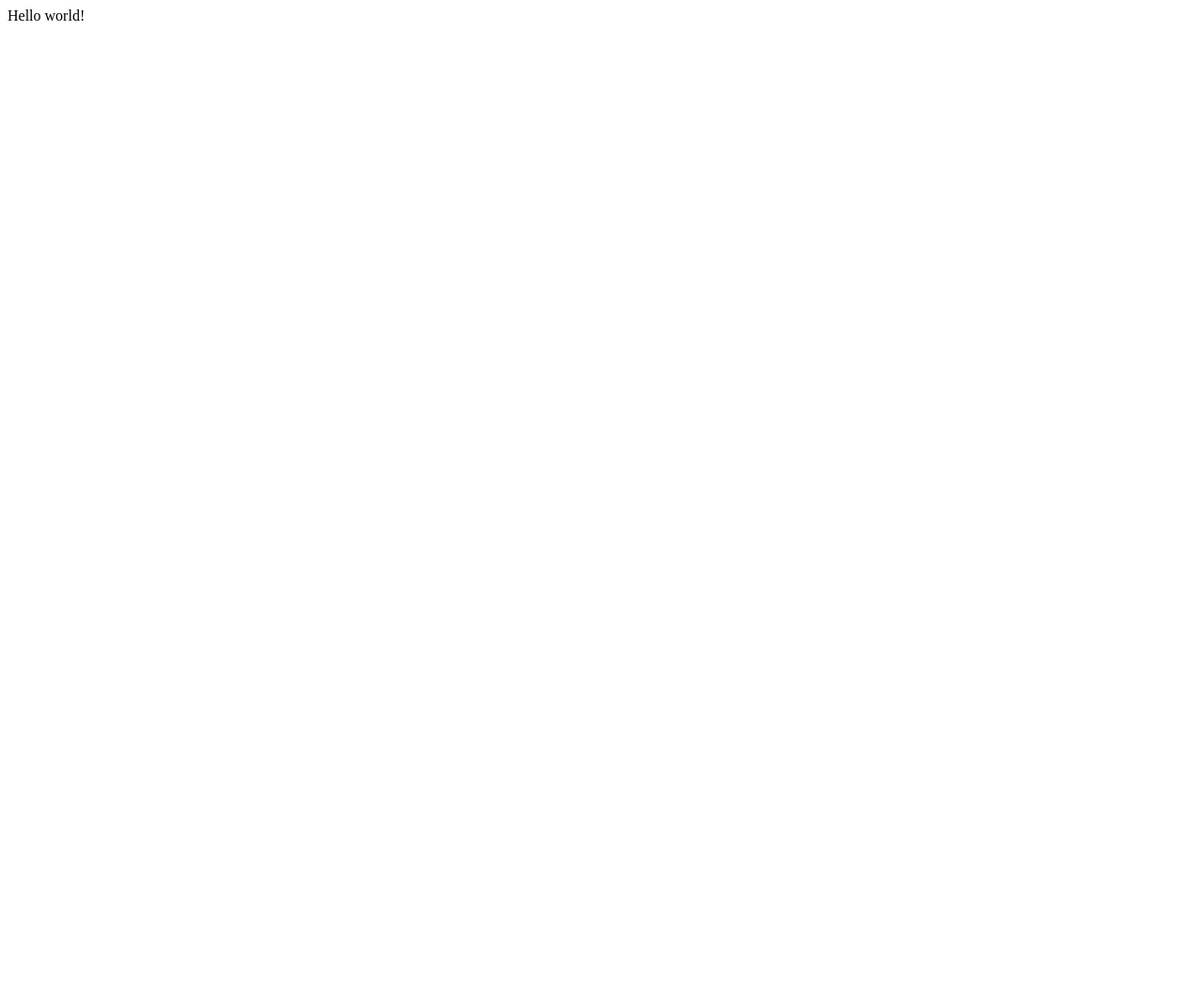
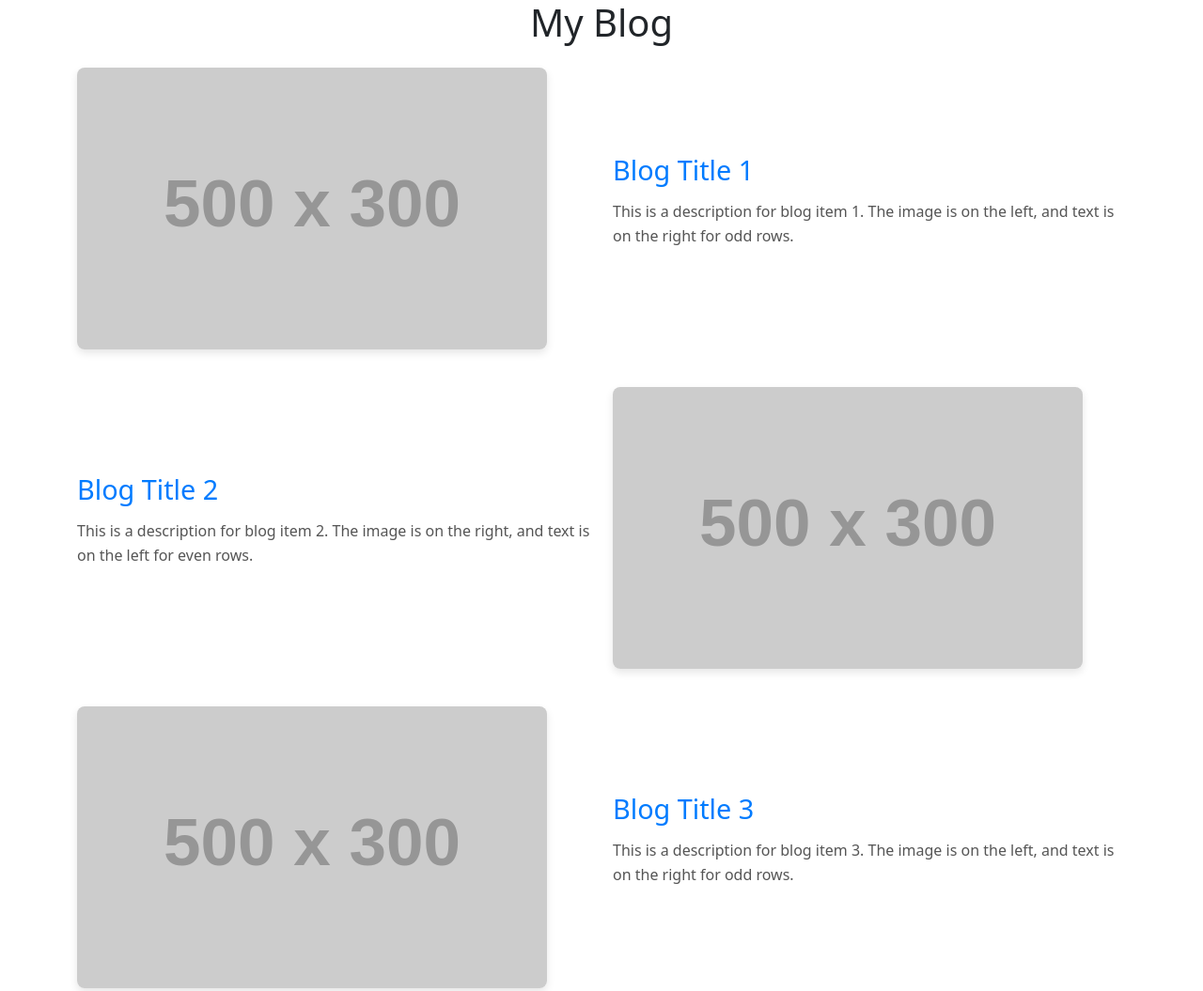
Before and after one commit to KhatriSuson/git_demo, a plain HTML site: page index.html in a window 1280 px wide. Shown: the top 1055 px of the page at 94% size. Before the commit the page ends 800 px from the top, so only its background shows below. Drawn offline with nearby package versions, Linux system fonts and the light colour scheme; placeholder pictures from the web are drawn by us.

Commit message:
firstbranch commit

```diff
--- a/index.html
+++ b/index.html
@@ -1 +1,97 @@
-<p>Hello world!</p>
+<!DOCTYPE html>
+<html lang="en">
+<head>
+    <meta charset="UTF-8">
+    <meta name="viewport" content="width=device-width, initial-scale=1.0">
+    <title>My Blog</title>
+    <!-- Bootstrap CSS -->
+    <link href="https://cdn.jsdelivr.net/npm/bootstrap@5.3.0-alpha1/dist/css/bootstrap.min.css" rel="stylesheet">
+    <style>
+        /* Custom styling for blog items */
+        .blog-item {
+            margin-bottom: 40px;
+            align-items: center;
+        }
+        .blog-item img {
+            max-width: 100%;
+            height: auto;
+            border-radius: 8px;
+            box-shadow: 0 4px 8px rgba(0, 0, 0, 0.1);
+        }
+        .blog-item h3 {
+            font-size: 1.8rem;
+            margin-bottom: 15px;
+            color: #007bff;
+        }
+        .blog-item p {
+            font-size: 1rem;
+            color: #555;
+            line-height: 1.6;
+        }
+        /* Mobile responsive stacking for blog items */
+        @media (max-width: 768px) {
+            .blog-item {
+                flex-direction: column;
+            }
+            .blog-item img {
+                margin-bottom: 20px;
+            }
+        }
+    </style>
+</head>
+<body>
+
+<div class="container">
+    <h1 class="text-center mb-4">My Blog</h1>
+
+    <div id="blog-container">
+        <!-- Blog item 1 (Odd: Image Left, Text Right) -->
+        <div class="row blog-item d-flex flex-md-row flex-column-reverse">
+            <div class="col-md-6">
+                <img src="https://via.placeholder.com/500x300" alt="Image 1" class="img-fluid blog-image">
+            </div>
+            <div class="col-md-6">
+                <h3>Blog Title 1</h3>
+                <p>This is a description for blog item 1. The image is on the left, and text is on the right for odd rows.</p>
+            </div>
+        </div>
+
+        <!-- Blog item 2 (Even: Text Left, Image Right) -->
+        <div class="row blog-item d-flex">
+            <div class="col-md-6">
+                <h3>Blog Title 2</h3>
+                <p>This is a description for blog item 2. The image is on the right, and text is on the left for even rows.</p>
+            </div>
+            <div class="col-md-6">
+                <img src="https://via.placeholder.com/500x300" alt="Image 2" class="img-fluid blog-image">
+            </div>
+        </div>
+
+        <!-- Blog item 3 (Odd: Image Left, Text Right) -->
+        <div class="row blog-item d-flex flex-md-row flex-column-reverse">
+            <div class="col-md-6">
+                <img src="https://via.placeholder.com/500x300" alt="Image 3" class="img-fluid blog-image">
+            </div>
+            <div class="col-md-6">
+                <h3>Blog Title 3</h3>
+                <p>This is a description for blog item 3. The image is on the left, and text is on the right for odd rows.</p>
+            </div>
+        </div>
+
+        <!-- Blog item 4 (Even: Text Left, Image Right) -->
+        <div class="row blog-item d-flex">
+            <div class="col-md-6">
+                <h3>Blog Title 4</h3>
+                <p>This is a description for blog item 4. The image is on the right, and text is on the left for even rows.</p>
+            </div>
+            <div class="col-md-6">
+                <img src="https://via.placeholder.com/500x300" alt="Image 4" class="img-fluid blog-image">
+            </div>
+        </div>
+    </div>
+</div>
+
+<!-- Bootstrap JS (for responsive layout and utility classes) -->
+<script src="https://cdn.jsdelivr.net/npm/bootstrap@5.3.0-alpha1/dist/js/bootstrap.bundle.min.js"></script>
+</body>
+</html>
```
